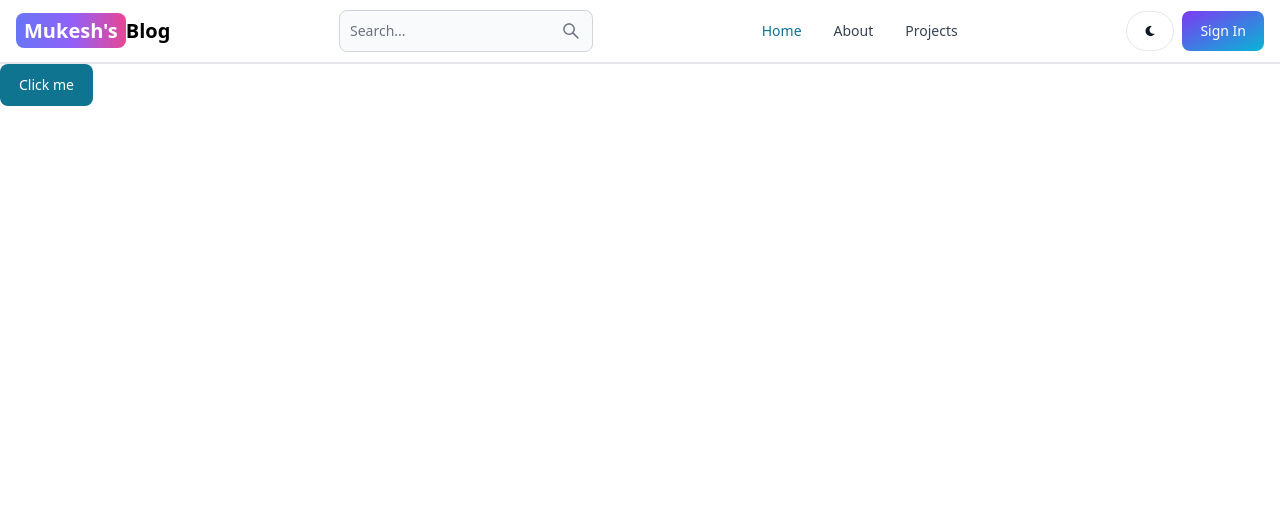
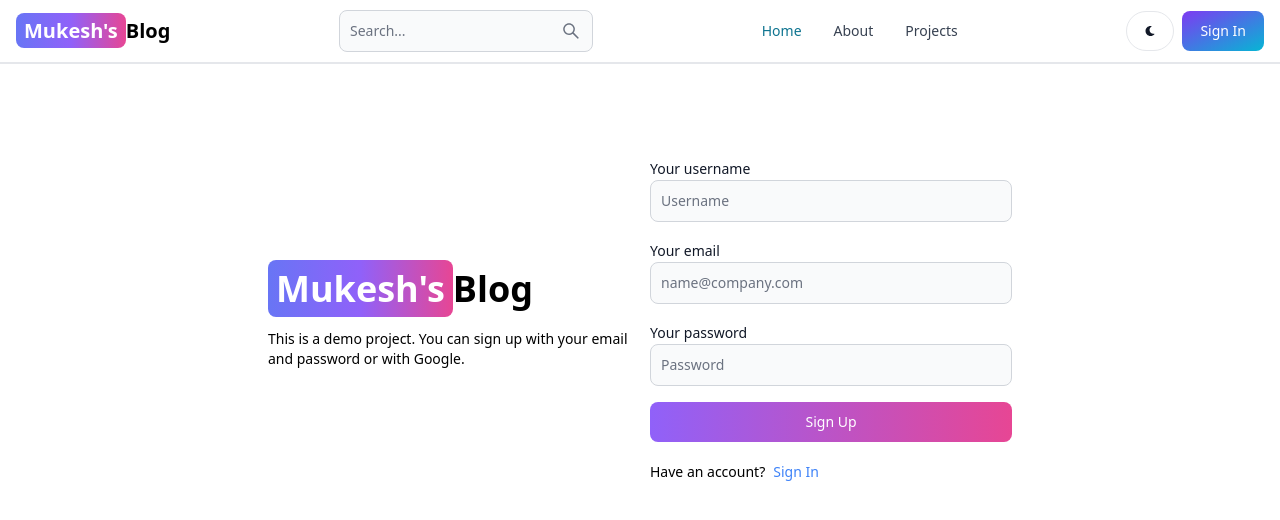
Before and after one commit to Mukesh20120/Mern-Blog, a React (Vite) app in the folder client/: page / in a window 1280 px wide. Shown: the top 520 px of the page. Built offline with nearby package versions, Linux system fonts and the light colour scheme.

Commit message:
frontend bind the api of sign up with page

```diff
--- a/client/src/pages/Home.jsx
+++ b/client/src/pages/Home.jsx
@@ -1,10 +1,10 @@
 import React from 'react'
-import { Button } from 'flowbite-react'
+import SignUp from './SignUp'
 
 export default function Home() {
   return (
     <div>
-      <Button>Click me</Button>
+      <SignUp/>
     </div>
   )
 }
--- a/client/src/pages/SignUp.jsx
+++ b/client/src/pages/SignUp.jsx
@@ -1,7 +1,114 @@
-import React from 'react'
+import { Alert, Button, Label, Spinner, TextInput } from "flowbite-react";
+import { useState } from "react";
+import { Link,useNavigate } from "react-router-dom";
 
 export default function SignUp() {
+  const [userData, setUserData] = useState({});
+  const [errorMessage, setErrorMessage] = useState(null);
+  const [loading, setLoading] = useState(false);
+  const navigate = useNavigate();
+
+  const handleChange = (e) => {
+    setUserData({ ...userData, [e.target.id]: e.target.value.trim() });
+  };
+  const handleOnSubmit = async (e) => {
+    e.preventDefault();
+    setLoading(true);
+    try {
+      const res = await fetch("/api/v1/auth/sign-up", {
+        method: "post",
+        headers: { "Content-Type": "application/json" },
+        body: JSON.stringify(userData),
+      });
+      const fetchData = await res.json();
+      console.log(fetchData);
+      setLoading(false);
+      if(fetchData.success === 'false'){
+        setErrorMessage(fetchData.message);
+      }
+      if (res.ok) {
+        navigate('/sign-in');
+      }
+    } catch (error) {
+      setLoading(false);
+      setErrorMessage(error.message);
+    }
+  };
   return (
-    <div>SignUp</div>
-  )
+    <div className="min-h-screen mt-20">
+      <div className="flex p-3 max-w-3xl mx-auto flex-col md:flex-row md:items-center gap-5">
+        {/* left */}
+        <div className="flex-1">
+          <Link to="/" className="font-bold dark:text-white text-4xl">
+            <span className="px-2 py-1 bg-gradient-to-r from-indigo-500 via-purple-500 to-pink-500 rounded-lg text-white">
+              Mukesh's
+            </span>
+            Blog
+          </Link>
+          <p className="text-sm mt-5">
+            This is a demo project. You can sign up with your email and password
+            or with Google.
+          </p>
+        </div>
+        {/* right */}
+
+        <div className="flex-1">
+          <form className="flex flex-col gap-4" onSubmit={handleOnSubmit}>
+            <div>
+              <Label value="Your username" />
+              <TextInput
+                type="text"
+                placeholder="Username"
+                id="username"
+                onChange={handleChange}
+              />
+            </div>
+            <div>
+              <Label value="Your email" />
+              <TextInput
+                type="text"
+                placeholder="name@company.com"
+                id="email"
+                onChange={handleChange}
+              />
+            </div>
+            <div>
+              <Label value="Your password" />
+              <TextInput
+                type="text"
+                placeholder="Password"
+                id="password"
+                onChange={handleChange}
+              />
+            </div>
+            <Button
+              gradientDuoTone="purpleToPink"
+              type="submit"
+              disabled={loading}
+            >
+              {loading ? (
+                <>
+                  <Spinner size={20} />
+                  <span>Loading...</span>
+                </>
+              ) : (
+                "Sign Up"
+              )}
+            </Button>
+          </form>
+          <div className="flex gap-2 text-sm mt-5">
+            <span>Have an account?</span>
+            <Link to="/sign-in" className="text-blue-500">
+              Sign In
+            </Link>
+          </div>
+          {errorMessage && (
+            <Alert className=" mt-5" color="failure">
+              {errorMessage}
+            </Alert>
+          )}
+        </div>
+      </div>
+    </div>
+  );
 }
--- a/client/vite.config.js
+++ b/client/vite.config.js
@@ -3,5 +3,13 @@
 
 // https://vitejs.dev/config/
 export default defineConfig({
+  server: {
+    proxy: {
+      '/api/v1': {
+        target: 'http://localhost:5000',
+        secure: false
+      }
+    }
+  },
   plugins: [react()],
 })
--- a/package.json
+++ b/package.json
@@ -15,6 +15,7 @@
   "license": "ISC",
   "dependencies": {
     "bcrypt": "^5.1.1",
+    "concurrently": "^8.2.2",
     "cors": "^2.8.5",
     "dotenv": "^16.4.5",
     "express": "^4.19.2",
```
Also changed, not shown: 1 other file (tests, documents, lock files or other folders).
